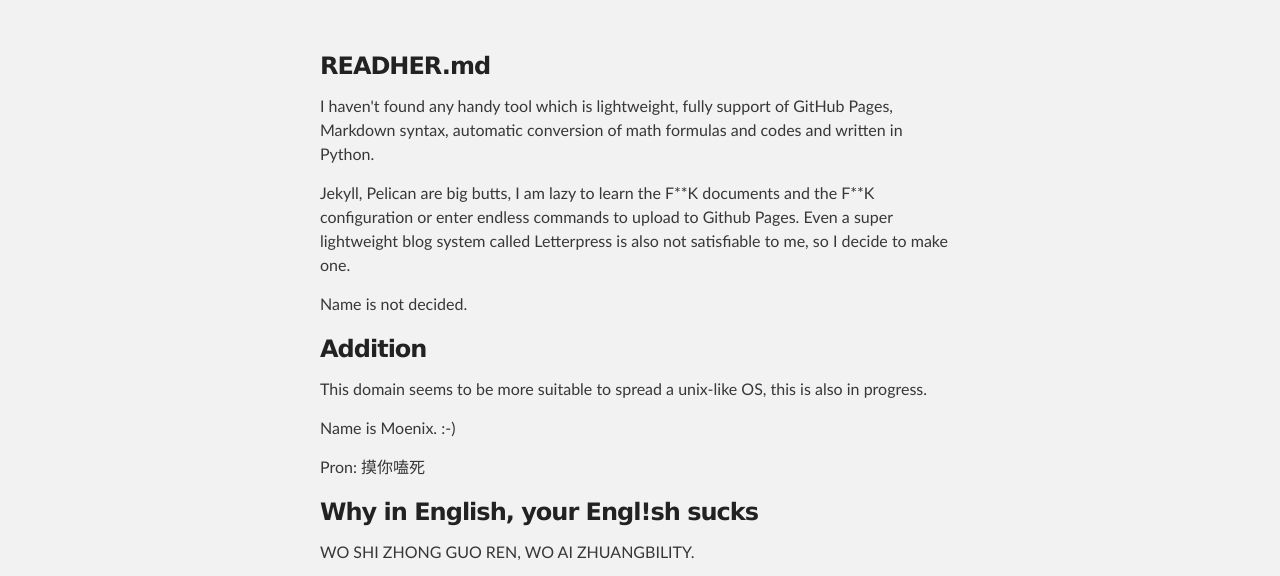
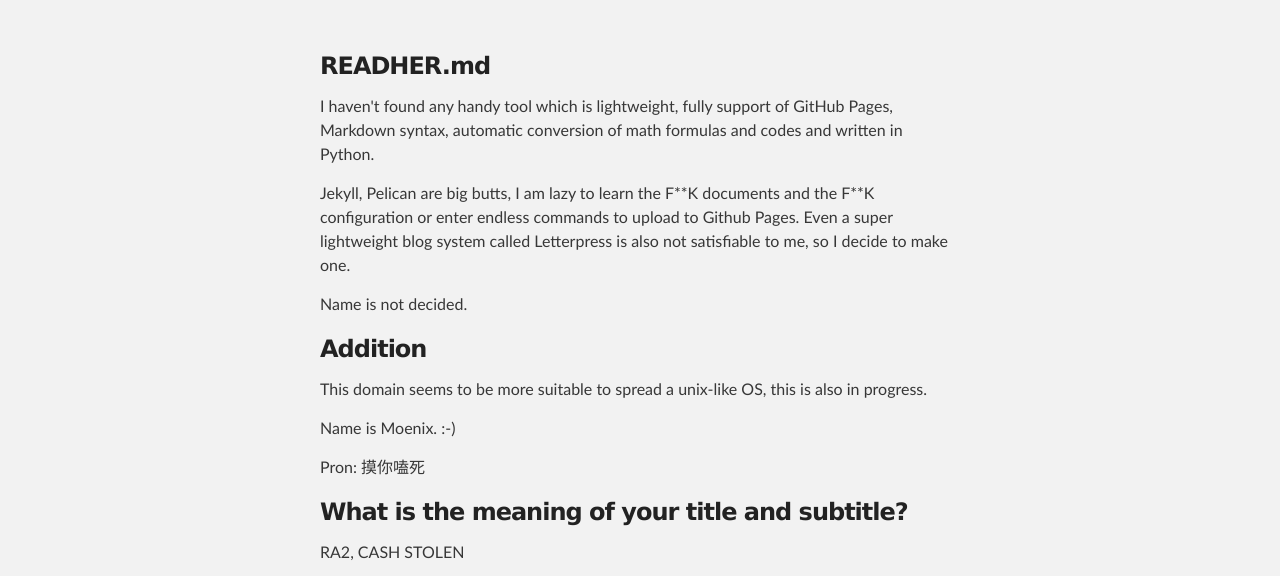
Before and after one commit to ly0/unixmoe, a plain HTML site: page index.html in a window 1280 px wide. Shown: the part 212-788 px from the top of the page. Drawn offline with Linux system fonts and the light colour scheme.

Commit message:
Update index.html

```diff
--- a/index.html
+++ b/index.html
@@ -37,6 +37,9 @@
 <p>Name is Moenix. :-) </p>
 <p>Pron: 摸你嗑死</p>
 
+<h3>What is the meaning of your title and subtitle?</h3>
+<p>RA2, CASH STOLEN</p>
+
 <h3>Why in English, your Engl!sh sucks</h3>
 <p>WO SHI ZHONG GUO REN, WO AI ZHUANGBILITY.</p>
 </section>
```
